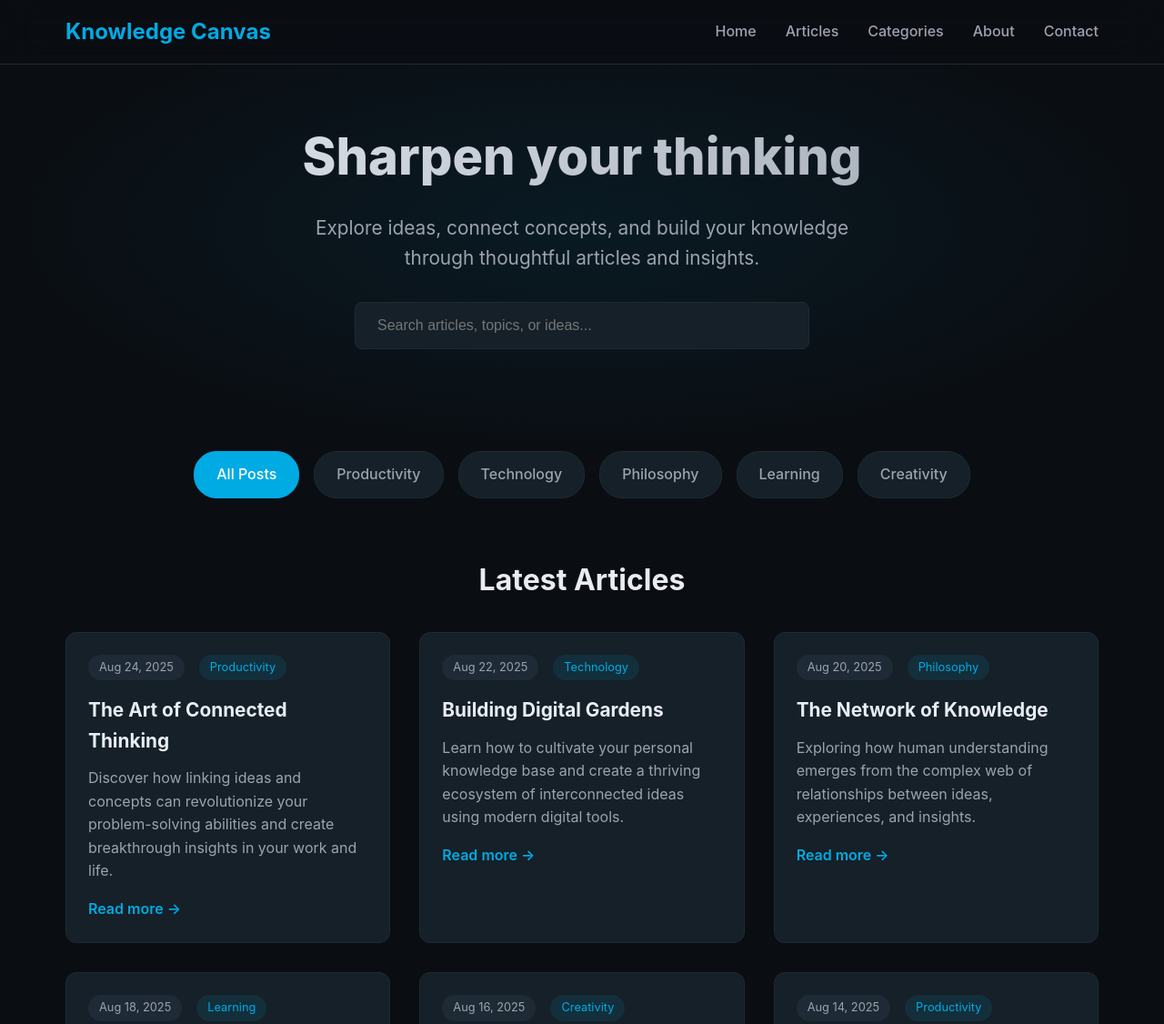
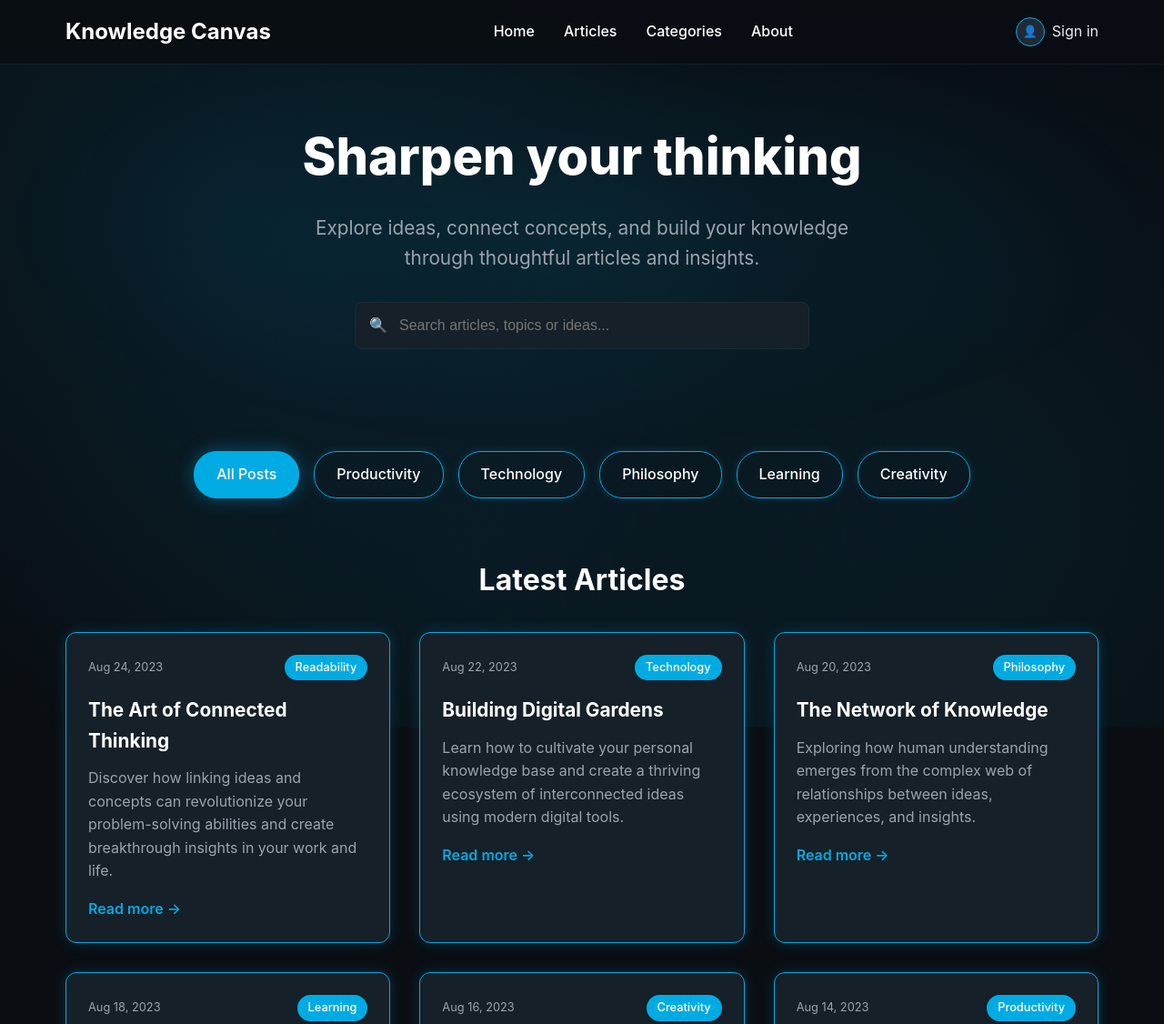
Before and after one commit to H3rb5/blog.canasa.tech, a plain HTML site: page index.html in a window 1280 px wide. Shown: the top 1126 px of the page at 91% size. Drawn offline with Linux system fonts and the light colour scheme.

Commit message:
Updated homepage design

```diff
--- a/index.html
+++ b/index.html
@@ -19,14 +19,30 @@
             overflow-x: hidden;
         }
 
+        /* Network pattern background */
+        body::before {
+            content: '';
+            position: fixed;
+            top: 0;
+            left: 0;
+            width: 100%;
+            height: 100%;
+            background-image:
+                radial-gradient(circle at 20% 30%, rgba(0, 171, 228, 0.1) 0%, transparent 50%),
+                radial-gradient(circle at 80% 70%, rgba(0, 171, 228, 0.08) 0%, transparent 50%),
+                radial-gradient(circle at 40% 80%, rgba(0, 171, 228, 0.06) 0%, transparent 50%);
+            pointer-events: none;
+            z-index: -1;
+        }
+
         /* Header */
         .header {
             position: fixed;
             top: 0;
             width: 100%;
-            background: rgba(10, 14, 19, 0.9);
+            background: rgba(10, 14, 19, 0.95);
             backdrop-filter: blur(20px);
-            border-bottom: 1px solid #1e2a35;
+            border-bottom: 1px solid rgba(30, 42, 53, 0.5);
             z-index: 1000;
             padding: 1rem 0;
         }
@@ -43,7 +59,7 @@
         .logo {
             font-size: 1.5rem;
             font-weight: 700;
-            color: #00abe4;
+            color: #ffffff;
             text-decoration: none;
         }
 
@@ -54,7 +70,7 @@
         }
 
         .nav-links a {
-            color: #9ca3af;
+            color: #ffffff;
             text-decoration: none;
             font-weight: 500;
             transition: color 0.2s;
@@ -64,21 +80,39 @@
             color: #00abe4;
         }
 
+        /* User profile section */
+        .user-section {
+            display: flex;
+            align-items: center;
+            gap: 0.5rem;
+        }
+
+        .profile-icon {
+            width: 32px;
+            height: 32px;
+            border-radius: 50%;
+            background: #1e2a35;
+            border: 1px solid #00abe4;
+            display: flex;
+            align-items: center;
+            justify-content: center;
+            color: #00abe4;
+            font-size: 0.8rem;
+        }
+
         /* Hero Section */
         .hero {
             padding: 8rem 2rem 4rem;
             text-align: center;
-            background: radial-gradient(ellipse at center, rgba(0, 171, 228, 0.08) 0%, transparent 70%);
+            background: radial-gradient(ellipse at center, rgba(0, 171, 228, 0.1) 0%, transparent 70%);
+            position: relative;
         }
 
         .hero h1 {
             font-size: 3.5rem;
             font-weight: 800;
             margin-bottom: 1rem;
-            background: linear-gradient(135deg, #e8edf4 0%, #9ca3af 100%);
-            -webkit-background-clip: text;
-            -webkit-text-fill-color: transparent;
-            background-clip: text;
+            color: #ffffff;
         }
 
         .hero-subtitle {
@@ -98,13 +132,13 @@
 
         .search-input {
             width: 100%;
-            padding: 1rem 1.5rem;
+            padding: 1rem 1.5rem 1rem 3rem;
             border: 1px solid #1e2a35;
             border-radius: 8px;
             background: #152028;
             color: #e8edf4;
             font-size: 1rem;
-            transition: border-color 0.2s;
+            transition: all 0.2s;
         }
 
         .search-input:focus {
@@ -113,7 +147,17 @@
             box-shadow: 0 0 0 3px rgba(0, 171, 228, 0.1);
         }
 
-        /* Blog Grid */
+        .search-bar::before {
+            content: '🔍';
+            position: absolute;
+            left: 1rem;
+            top: 50%;
+            transform: translateY(-50%);
+            color: #9ca3af;
+            z-index: 1;
+        }
+
+        /* Blog Container */
         .blog-container {
             max-width: 1200px;
             margin: 0 auto;
@@ -125,9 +169,42 @@
             font-weight: 700;
             margin-bottom: 2rem;
             text-align: center;
-            color: #e8edf4;
+            color: #ffffff;
         }
 
+        /* Categories */
+        .categories {
+            display: flex;
+            justify-content: center;
+            flex-wrap: wrap;
+            gap: 1rem;
+            margin-bottom: 4rem;
+        }
+
+        .category-btn {
+            padding: 0.75rem 1.5rem;
+            background: transparent;
+            border: 1px solid #00abe4;
+            border-radius: 25px;
+            color: #ffffff;
+            text-decoration: none;
+            font-weight: 500;
+            transition: all 0.2s;
+            box-shadow: 0 0 10px rgba(0, 171, 228, 0.2);
+        }
+
+        .category-btn:hover {
+            background: rgba(0, 171, 228, 0.1);
+            box-shadow: 0 0 15px rgba(0, 171, 228, 0.3);
+        }
+
+        .category-btn.active {
+            background: #00abe4;
+            color: white;
+            box-shadow: 0 0 20px rgba(0, 171, 228, 0.4);
+        }
+
+        /* Blog Grid */
         .blog-grid {
             display: grid;
             grid-template-columns: repeat(auto-fit, minmax(350px, 1fr));
@@ -137,12 +214,13 @@
 
         .blog-card {
             background: #152028;
-            border: 1px solid #1e2a35;
+            border: 1px solid #00abe4;
             border-radius: 12px;
             padding: 1.5rem;
             transition: all 0.3s ease;
             position: relative;
             overflow: hidden;
+            box-shadow: 0 0 15px rgba(0, 171, 228, 0.2);
         }
 
         .blog-card::before {
@@ -151,51 +229,48 @@
             top: 0;
             left: 0;
             right: 0;
-            height: 3px;
-            background: linear-gradient(90deg, #00abe4, #178582);
-            transform: scaleX(0);
-            transition: transform 0.3s ease;
+            bottom: 0;
+            background: linear-gradient(45deg, transparent, rgba(0, 171, 228, 0.05), transparent);
+            opacity: 0;
+            transition: opacity 0.3s ease;
         }
 
         .blog-card:hover::before {
-            transform: scaleX(1);
+            opacity: 1;
         }
 
         .blog-card:hover {
             transform: translateY(-5px);
-            border-color: #00abe4;
-            box-shadow: 0 10px 25px rgba(0, 171, 228, 0.15);
+            box-shadow: 0 10px 25px rgba(0, 171, 228, 0.3);
         }
 
         .blog-meta {
             display: flex;
+            justify-content: space-between;
             align-items: center;
-            gap: 1rem;
             margin-bottom: 1rem;
             font-size: 0.9rem;
-            color: #9ca3af;
         }
 
         .blog-date {
-            background: #1e2a35;
-            padding: 0.25rem 0.75rem;
-            border-radius: 20px;
+            color: #9ca3af;
             font-size: 0.8rem;
         }
 
         .blog-tag {
-            background: rgba(0, 171, 228, 0.1);
-            color: #00abe4;
+            background: #00abe4;
+            color: white;
             padding: 0.25rem 0.75rem;
             border-radius: 20px;
             font-size: 0.8rem;
+            font-weight: 500;
         }
 
         .blog-title {
             font-size: 1.3rem;
             font-weight: 700;
             margin-bottom: 0.75rem;
-            color: #e8edf4;
+            color: #ffffff;
         }
 
         .blog-excerpt {
@@ -218,46 +293,21 @@
             color: #178582;
         }
 
-        /* Categories */
-        .categories {
-            display: flex;
-            justify-content: center;
-            flex-wrap: wrap;
-            gap: 1rem;
-            margin-bottom: 4rem;
-        }
-
-        .category-btn {
-            padding: 0.75rem 1.5rem;
-            background: #152028;
-            border: 1px solid #1e2a35;
-            border-radius: 25px;
-            color: #9ca3af;
-            text-decoration: none;
-            font-weight: 500;
-            transition: all 0.2s;
-        }
-
-        .category-btn:hover,
-        .category-btn.active {
-            background: #00abe4;
-            color: white;
-            border-color: #00abe4;
-        }
-
         /* Newsletter Section */
         .newsletter {
             background: #152028;
-            border: 1px solid #1e2a35;
+            border: 1px solid #00abe4;
             border-radius: 12px;
             padding: 2rem;
             text-align: center;
             margin: 2rem 0;
+            box-shadow: 0 0 15px rgba(0, 171, 228, 0.2);
         }
 
         .newsletter h3 {
             margin-bottom: 1rem;
-            color: #e8edf4;
+            color: #ffffff;
+            font-size: 1.5rem;
         }
 
         .newsletter p {
@@ -279,6 +329,11 @@
             border-radius: 6px;
             background: #0a0e13;
             color: #e8edf4;
+        }
+
+        .newsletter-input:focus {
+            outline: none;
+            border-color: #00abe4;
         }
 
         .newsletter-btn {
@@ -374,6 +429,8 @@
         .blog-card:nth-child(2) { animation-delay: 0.1s; }
         .blog-card:nth-child(3) { animation-delay: 0.2s; }
         .blog-card:nth-child(4) { animation-delay: 0.3s; }
+        .blog-card:nth-child(5) { animation-delay: 0.4s; }
+        .blog-card:nth-child(6) { animation-delay: 0.5s; }
     </style>
 </head>
 <body>
@@ -386,8 +443,11 @@
                 <li><a href="#articles">Articles</a></li>
                 <li><a href="#categories">Categories</a></li>
                 <li><a href="#about">About</a></li>
-                <li><a href="#contact">Contact</a></li>
             </ul>
+            <div class="user-section">
+                <div class="profile-icon">👤</div>
+                <span>Sign in</span>
+            </div>
         </nav>
     </header>
 
@@ -396,7 +456,7 @@
         <h1>Sharpen your thinking</h1>
         <p class="hero-subtitle">Explore ideas, connect concepts, and build your knowledge through thoughtful articles and insights.</p>
         <div class="search-bar">
-            <input type="text" class="search-input" placeholder="Search articles, topics, or ideas..." id="searchInput">
+            <input type="text" class="search-input" placeholder="Search articles, topics or ideas..." id="searchInput">
         </div>
     </section>
 
@@ -416,8 +476,8 @@
         <div class="blog-grid" id="blogGrid">
             <article class="blog-card" data-category="productivity">
                 <div class="blog-meta">
-                    <span class="blog-date">Aug 24, 2025</span>
-                    <span class="blog-tag">Productivity</span>
+                    <span class="blog-date">Aug 24, 2023</span>
+                    <span class="blog-tag">Readability</span>
                 </div>
                 <h3 class="blog-title">The Art of Connected Thinking</h3>
                 <p class="blog-excerpt">Discover how linking ideas and concepts can revolutionize your problem-solving abilities and create breakthrough insights in your work and life.</p>
@@ -426,7 +486,7 @@
 
             <article class="blog-card" data-category="technology">
                 <div class="blog-meta">
-                    <span class="blog-date">Aug 22, 2025</span>
+                    <span class="blog-date">Aug 22, 2023</span>
                     <span class="blog-tag">Technology</span>
                 </div>
                 <h3 class="blog-title">Building Digital Gardens</h3>
@@ -436,7 +496,7 @@
 
             <article class="blog-card" data-category="philosophy">
                 <div class="blog-meta">
-                    <span class="blog-date">Aug 20, 2025</span>
+                    <span class="blog-date">Aug 20, 2023</span>
                     <span class="blog-tag">Philosophy</span>
                 </div>
                 <h3 class="blog-title">The Network of Knowledge</h3>
@@ -446,7 +506,7 @@
 
             <article class="blog-card" data-category="learning">
                 <div class="blog-meta">
-                    <span class="blog-date">Aug 18, 2025</span>
+                    <span class="blog-date">Aug 18, 2023</span>
                     <span class="blog-tag">Learning</span>
                 </div>
                 <h3 class="blog-title">Active Note-Taking Systems</h3>
@@ -456,7 +516,7 @@
 
             <article class="blog-card" data-category="creativity">
                 <div class="blog-meta">
-                    <span class="blog-date">Aug 16, 2025</span>
+                    <span class="blog-date">Aug 16, 2023</span>
                     <span class="blog-tag">Creativity</span>
                 </div>
                 <h3 class="blog-title">Serendipitous Connections</h3>
@@ -466,7 +526,7 @@
 
             <article class="blog-card" data-category="productivity">
                 <div class="blog-meta">
-                    <span class="blog-date">Aug 14, 2025</span>
+                    <span class="blog-date">Aug 14, 2023</span>
                     <span class="blog-tag">Productivity</span>
                 </div>
                 <h3 class="blog-title">Systems for Sustained Focus</h3>
@@ -478,7 +538,7 @@
         <!-- Newsletter -->
         <div class="newsletter">
             <h3>Join the Knowledge Network</h3>
-            <p>Get weekly insights on connected thinking, productivity, and building your personal knowledge system.</p>
+            <p>Get weekly insights on critical thinking, productivity, and building your personal knowledge system.</p>
             <form class="newsletter-form">
                 <input type="email" class="newsletter-input" placeholder="Enter your email">
                 <button type="submit" class="newsletter-btn">Subscribe</button>
```
